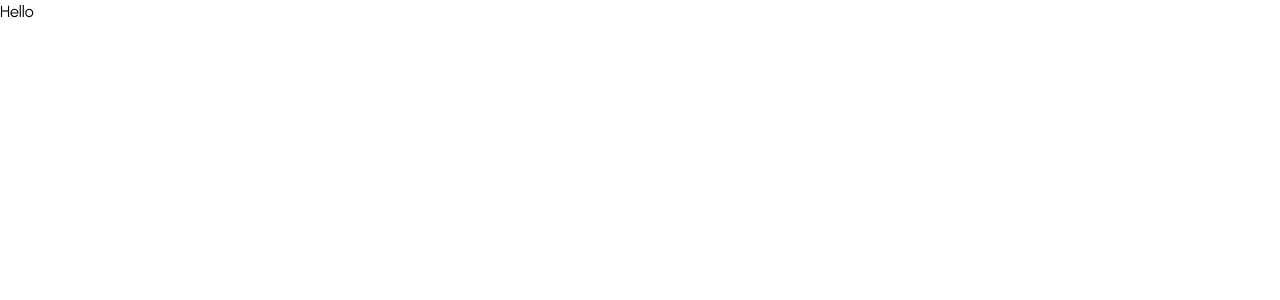
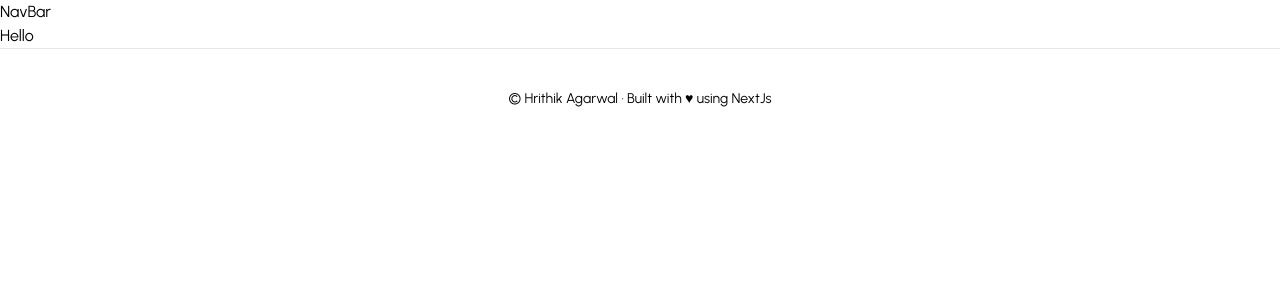
Before and after one commit to hrithik-infinite/Popup-Shop-Store, a Next.js app: page / in a window 1280 px wide. Shown: the top 300 px of the page. Built offline with nearby package versions, Linux system fonts and the light colour scheme.

Commit message:
added header/footer

```diff
--- a/app/layout.js
+++ b/app/layout.js
@@ -1,6 +1,7 @@
 import "./globals.css";
 import { Urbanist } from "next/font/google";
-
+import Footer from "@/components/footer";
+import NavBar from "@/components/navbar";
 const font = Urbanist({ subsets: ["latin"] });
 
 export const metadata = {
@@ -11,7 +12,11 @@
 export default function RootLayout({ children }) {
   return (
     <html lang="en">
-      <body className={font.className}>{children}</body>
+      <body className={font.className}>
+        <NavBar />
+        {children}
+        <Footer />
+      </body>
     </html>
   );
 }
--- /dev/null
+++ b/components/footer.js
@@ -0,0 +1,11 @@
+const Footer = () => {
+  return (
+    <footer className="bg-white border-t">
+      <div className="mx-auto py-10">
+        <p className="text-center text-sm text-black">© Hrithik Agarwal · Built with &hearts; using NextJs</p>
+      </div>
+    </footer>
+  );
+};
+
+export default Footer;
--- /dev/null
+++ b/components/navbar.js
@@ -0,0 +1,6 @@
+const NavBar = () => {
+    return (
+        <div>NavBar</div>
+    )
+}
+export default NavBar;
```
